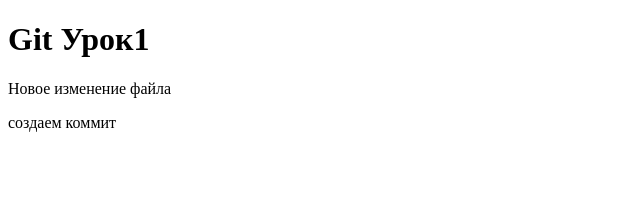
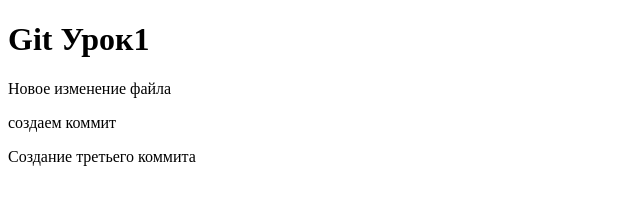
Before and after one commit to olgauzun/site, a plain HTML site: page index.html in a window 1280 px wide. Shown: the whole page, without its empty margins (0-640 px from the left). Drawn offline with Linux system fonts and the light colour scheme.

Commit message:
Third commit

```diff
--- a/index.html
+++ b/index.html
@@ -8,6 +8,8 @@
 <h1>Git Урок1 </h1>
 <p>Новое изменение файла<p>
 <p>cоздаем коммит<p>
+<p>Создание третьего коммита<p>
+
 
 </body>
 </html>
```
